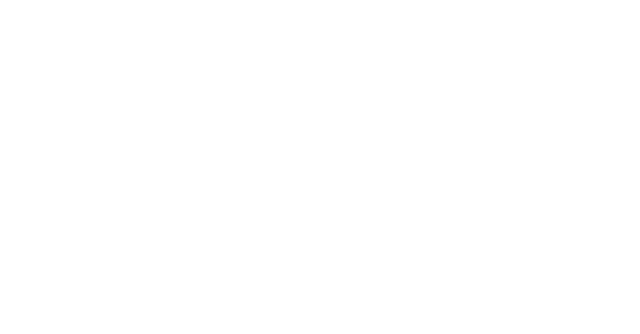
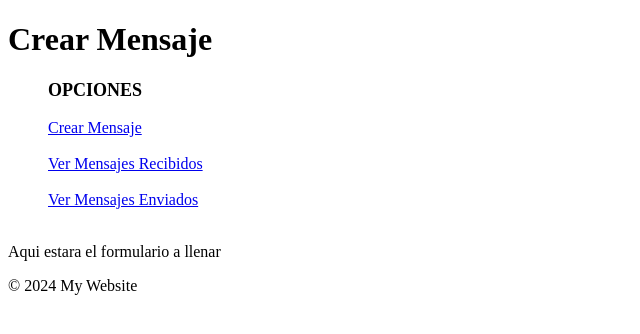
Before and after one commit to Gaston-Care/TableroMensajes, a Django app: page /crearMensaje in a window 1280 px wide. Before the commit the part shown is empty. Shown: the top 334 px of the page, without its empty margins (0-640 px from the left). Run offline with Django 4.2, Linux system fonts and the light colour scheme.

Commit message:
Correciones de settings e implementacion de herencias en las plantillas HTML

```diff
--- a/mensajes/templates/base.html
+++ b/mensajes/templates/base.html
@@ -11,15 +11,16 @@
     </header>
 
     <nav>
-        <ul>
-            <li><a href="{% url 'crearMensaje' %}">Crear Mensaje</a></li>
-            <li><a href="{% url 'verMensajesRecibidos' %}">Ver Mensajes Recibidos</a></li>
-            <li><a href="{% url 'verMensajesEnviados' %}">Ver Mensajes Enviados</a></li>
+        <ul style="list-style-type: none;">
+            <p style="font-weight: bold; font-size: large;">OPCIONES</p>
+            <li><a href="{% url 'crear_mensaje' %}">Crear Mensaje</li><br>
+            <li><a href="{% url 'ver_mensajes_recibidos' %}">Ver Mensajes Recibidos</li><br>
+            <li><a href="{% url 'ver_mensajes_enviados' %}">Ver Mensajes Enviados</a></li><br>
         </ul>
     </nav>
 
     <div class="content">
-        {% block content %}{% endblock %}
+        {% block content %} {% endblock %}
     </div>
 
     <footer>
--- a/mensajes/templates/crearMensaje.html
+++ b/mensajes/templates/crearMensaje.html
@@ -0,0 +1,11 @@
+{% extends "base.html" %}
+
+{% block title %}Inicio - My Website{% endblock %}
+
+{% block header %}
+    <h1>Crear Mensaje</h1>
+{% endblock %}
+
+{% block content %}
+    <p>Aqui estara el formulario a llenar</p>
+{% endblock %}
--- a/mensajes/urls.py
+++ b/mensajes/urls.py
@@ -1,6 +1,7 @@
 from django.urls import path
 from . import views
 urlpatterns = [
+    path('', views.home, name='home'),
     path('mensajesRecibidos', views.ver_mensajes_recibidos, name='ver_mensajes_recibidos'),
     path('mensajesEnviados', views.ver_mensajes_enviados, name='ver_mensajes_enviados'),
     path('crearMensaje', views.crear_mensaje, name='crear_mensaje'),
--- a/mensajes/views.py
+++ b/mensajes/views.py
@@ -4,13 +4,17 @@ from django.views import View
 from .models import Mensaje
 
 # Create your views here.
+
+def home(request):
+    return render(request,'home.html')
+
 def ver_mensajes_recibidos(request):
     mensajes_recibidos = Mensaje.objects.filter(destinatario='Gaston')
-    return render(request, 'verMensajesRecibidos.html', {'mensajes': mensajes_recibidos})
+    return render(request, 'mensajesRecibidos.html', {'mensajes': mensajes_recibidos})
 
 def ver_mensajes_enviados(request):
     mensajes_enviados = Mensaje.objects.filter(remitente='Gaston')
-    return render(request, 'verMensajesEnviados.html', {'mensajes': mensajes_enviados})
+    return render(request, 'mensajesEnviados.html', {'mensajes': mensajes_enviados})
 
 def crear_mensaje(request):
     contexto = {
```
Also changed, not shown: mensajes/templates/mensajesEnviados.html (+11 -0 lines), mensajes/templates/mensajesRecibidos.html (+11 -0 lines).
